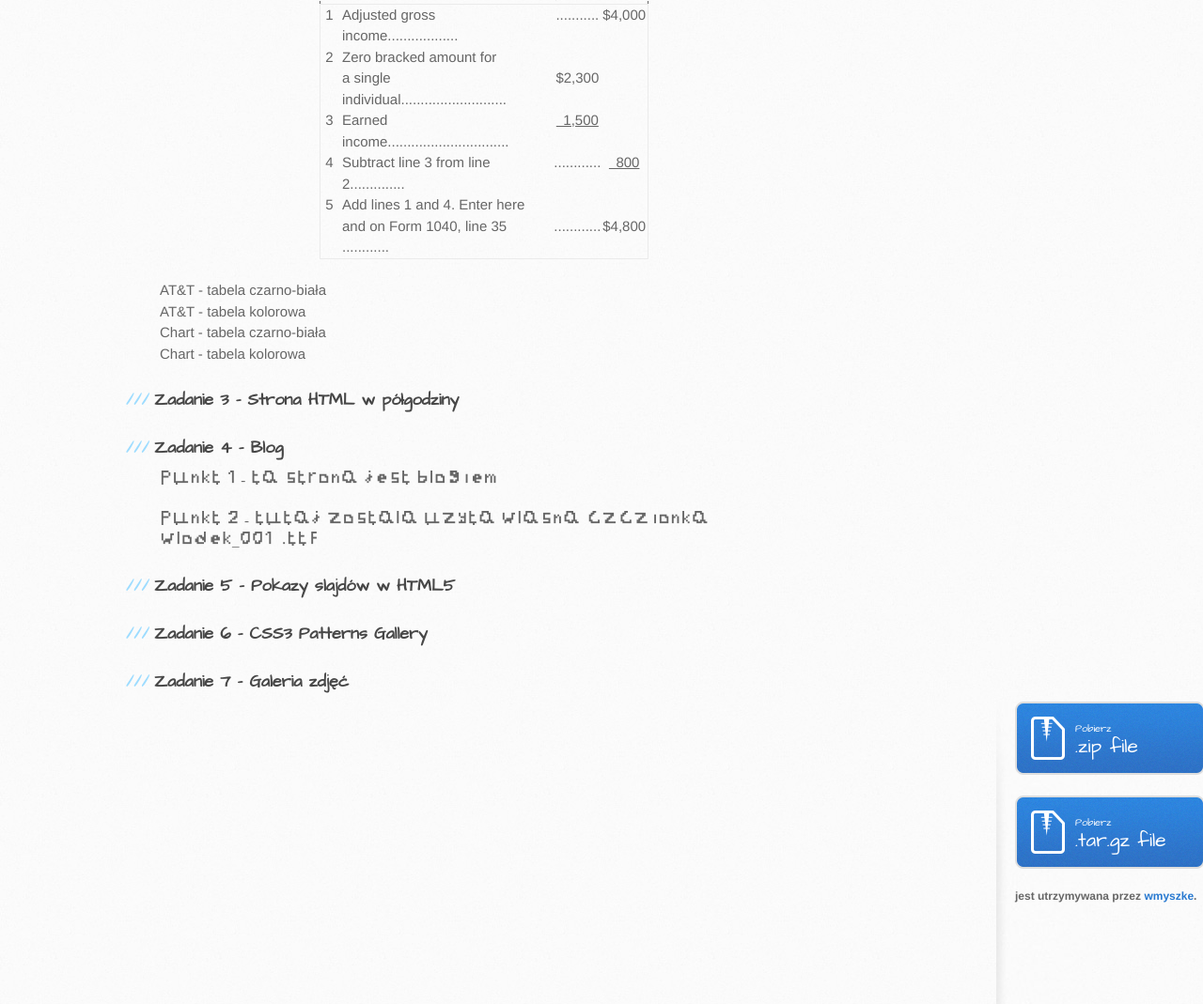
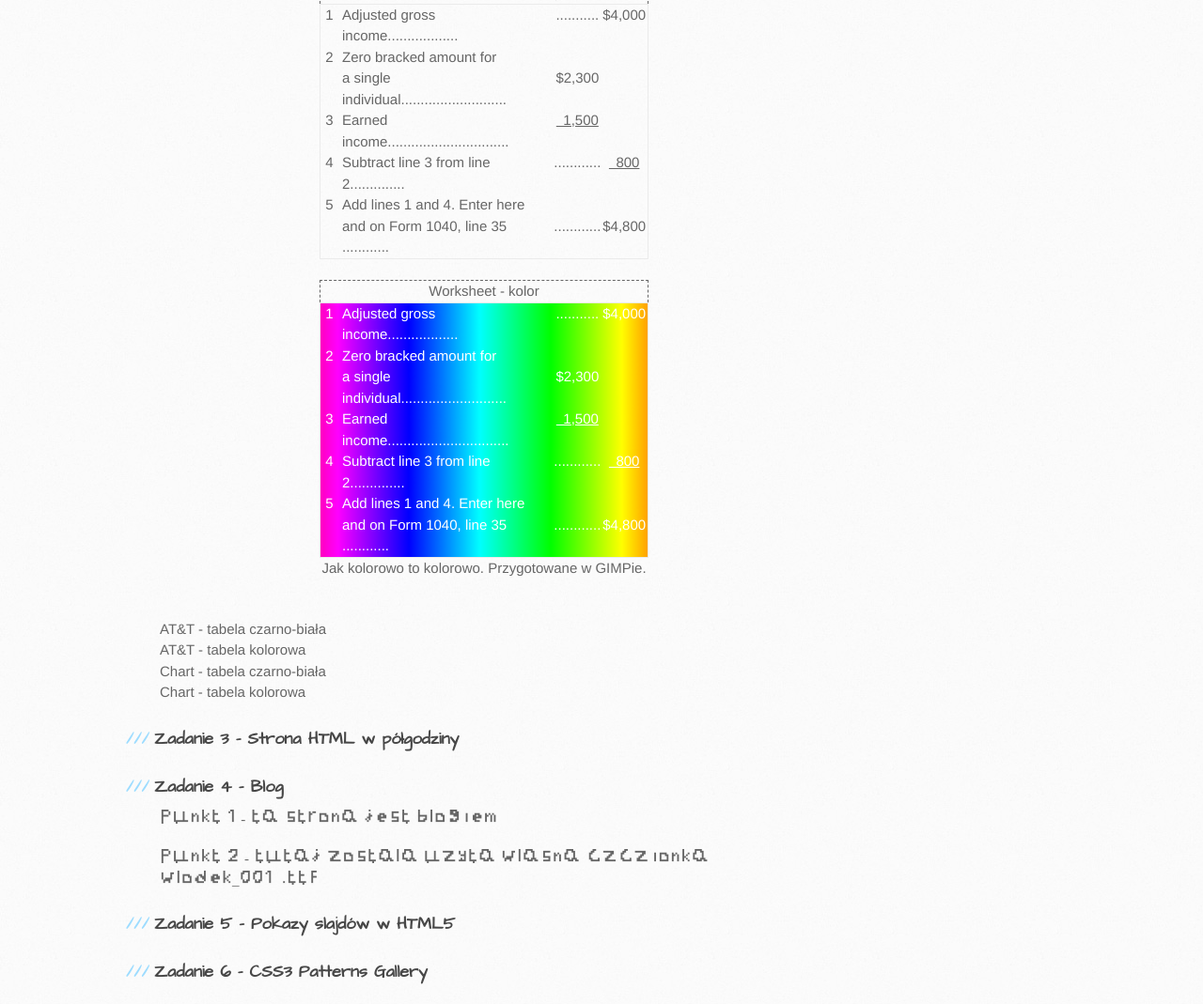
Before and after one commit to wmyszke/HCJ, a plain HTML site: page index.html in a window 1280 px wide. Shown: the part 2457-3526 px from the top of the page at 94% size. Drawn offline with Linux system fonts and the light colour scheme.

Commit message:
worksheet_kolorowy

```diff
--- a/css_zadania/zad2.css
+++ b/css_zadania/zad2.css
@@ -186,3 +186,22 @@ td.W_cztery {
 td.jed_pie {
 	text-decoration:underline
 }
+
+#Worksheet_kolor caption {
+	border-top: 1px dashed;
+	border-right: 1px dashed;
+	border-left: 1px dashed;
+	border-bottom: 0px none;
+}
+#Worksheet_kolor table {
+	margin: auto;
+	width:350px;
+	background-image:url('../zdjecia_zad2/worksheet_kolor.png');
+}
+#Worksheet_kolor td {
+	border-style:none;
+	color: white;
+}
+#Worksheet_kolor p {
+	text-align:center;
+}
--- a/index.html
+++ b/index.html
@@ -519,6 +519,46 @@ table {
 	</table>
 </div>
 <br />
+<div id="Worksheet_kolor">
+	<table>
+		<caption>
+			Worksheet - kolor
+		</caption>
+		<tr>
+			<td class="W_jeden">1</td>
+			<td class="W_dwa">Adjusted gross income..................</td>
+			<td class="W_trzy">...........</td>
+			<td class="W_cztery">$4,000</td>
+		</tr>
+		<tr>
+			<td>2</td>
+			<td class="W_dwa">Zero bracked amount for <br /> a single individual...........................</td>
+			<td class="W_trzy"><br />$2,300</td>
+			<td> </td>
+		</tr>
+		<tr>
+			<td>3</td>
+			<td class="W_dwa">Earned income...............................</td>
+			<td class="W_trzy jed_pie">&ensp;1,500</td>
+			<td> </td>
+		</tr>
+		<tr>
+			<td>4</td>
+			<td class="W_dwa">Subtract line 3 from line 2..............</td>
+			<td class="W_trzy">............</td>
+			<td class="jed_pie">&ensp;800</td>
+		</tr>
+		<tr>
+			<td>5</td>
+			<td class="W_dwa">Add lines 1 and 4. Enter here <br /> and on Form 1040, line 35 ............</td>
+			<td class="W_trzy"><br />............</td>
+			<td><br />$4,800</td>
+		</tr>
+	</table>
+	<p>Jak kolorowo to kolorowo. Przygotowane w GIMPie.</p>
+</div>
+<br />
+
 
 <div>AT&amp;T - tabela czarno-biała</div>
 
```
Also changed, not shown: zdjecia_zad2/worksheet_kolor.png (added).
